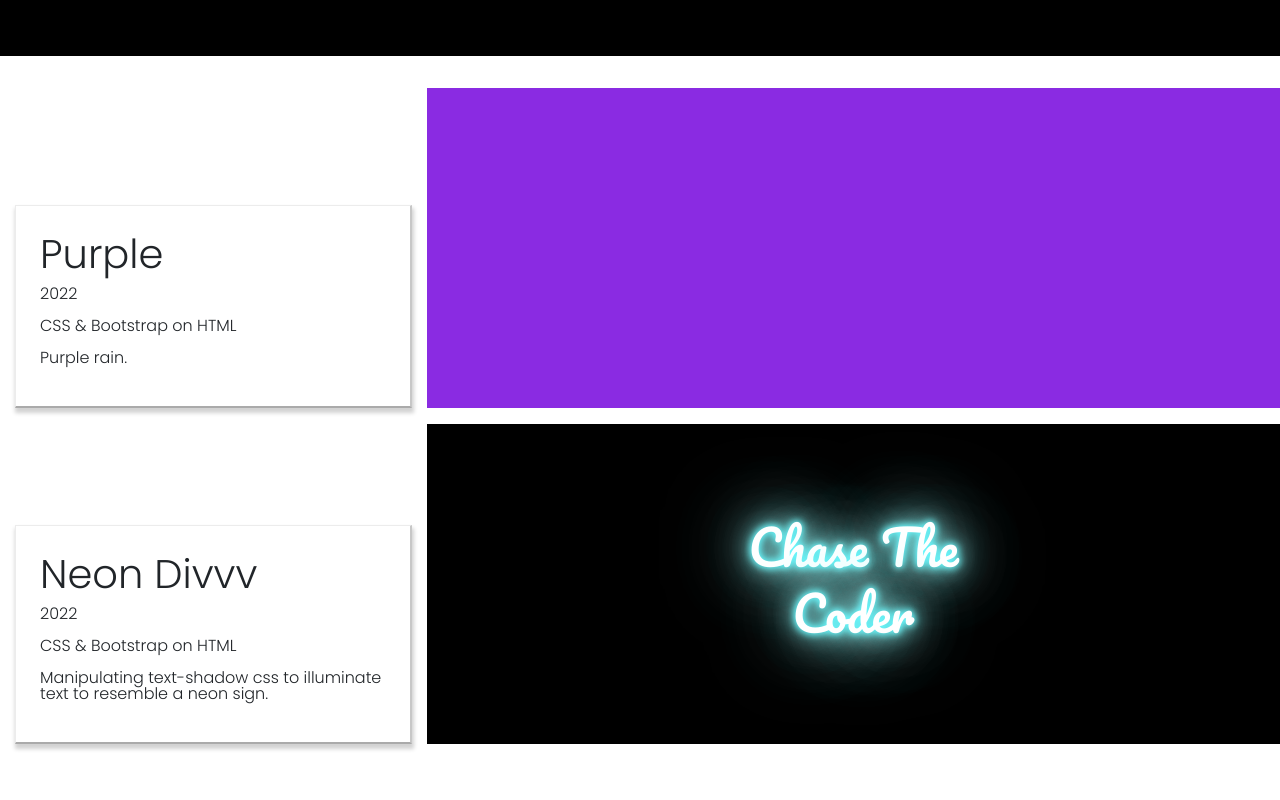
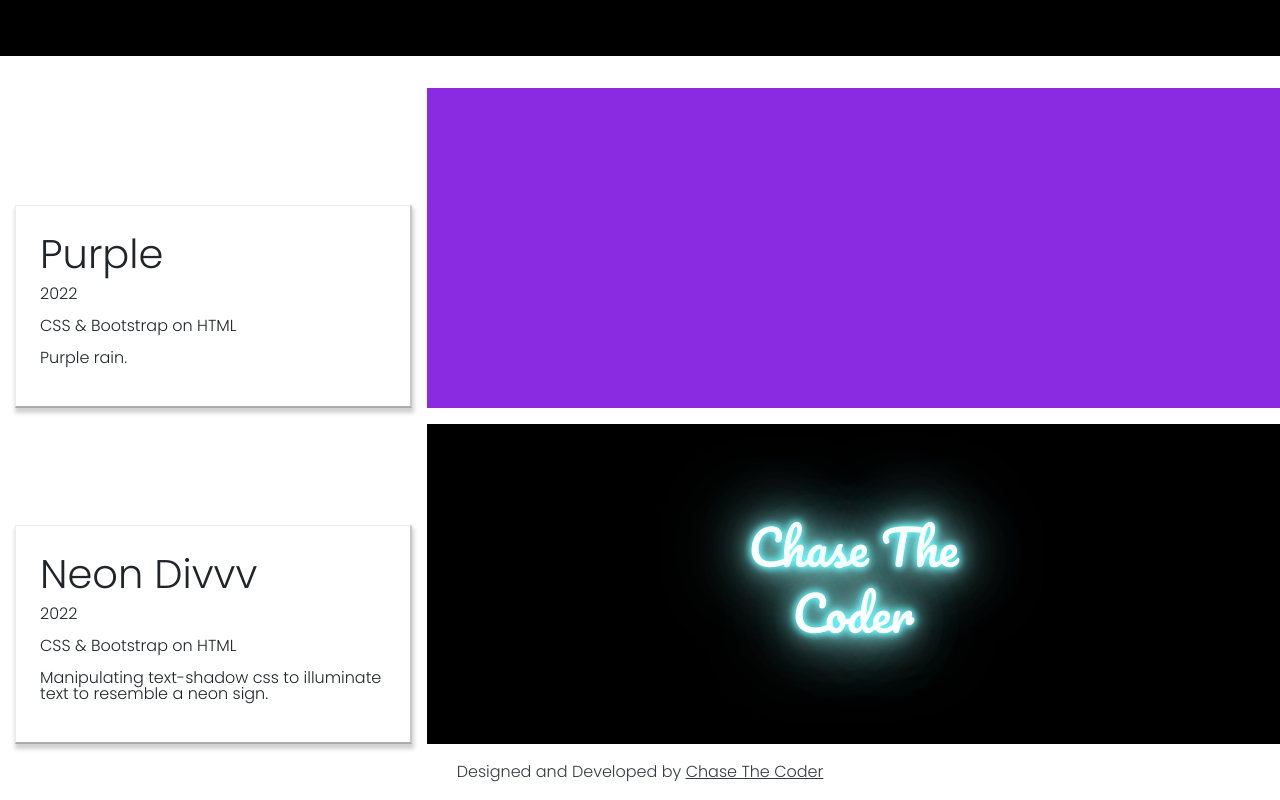
Before and after one commit to ChaseTheCoder/chaseTheDiv, a React (Create React App) app: page / in a window 1280 px wide. Shown: the part 408-1208 px from the top of the page. Before the commit the page ends 1168 px from the top, so only its background shows below. Built offline with nearby package versions, Linux system fonts and the light colour scheme.

Commit message:
feat: add footer

```diff
--- a/src/App.js
+++ b/src/App.js
@@ -1,5 +1,6 @@
 import Nav from './Nav';
 import Header from './Header';
+import Footer from './Footer';
 import One from './TwentyTwentyTwo/One';
 import Two from './TwentyTwentyTwo/Two';
 
@@ -10,6 +11,7 @@ function App() {
       <Header/>
       <Two/>
       <One/>
+      <Footer/>
     </div>
   );
 }
--- /dev/null
+++ b/src/Footer.js
@@ -0,0 +1,12 @@
+import React from 'react';
+import './footer.css';
+
+export default function Footer() {
+  return (
+    <div id="footer">
+      <div className="container text-center">
+        <p className="credit text-dark">Designed and Developed by <a href="https://www.linkedin.com/in/chasethecoder/" to="route" target="_blank" rel="noopener noreferrer" className="text-dark footer-link">Chase The Coder</a></p>
+      </div>
+    </div>
+  );
+}
--- a/src/Nav.js
+++ b/src/Nav.js
@@ -6,13 +6,13 @@ export default function Nav() {
       <nav className="navbar fixed-top navbar-div">
         <ul className="align-items-center h-100">
           <li>
-            <a href="https://chasethecoder.dev/" className="title div-nav-link">Chase The Coder</a>
+            <a href="https://chasethecoder.dev/" className="title div-nav-link" to="route" target="_blank" rel="noopener noreferrer">Chase The Coder</a>
           </li>
           <li>
-            <a href="https://github.com/chaseTheCoder" className="div-nav-link">github</a>
+            <a href="https://github.com/chaseTheCoder" to="route" target="_blank" rel="noopener noreferrer" className="div-nav-link">github</a>
           </li>
           <li>
-            <a href="https://www.linkedin.com/in/chasethecoder/" className="div-nav-link">linkedin</a>
+            <a href="https://www.linkedin.com/in/chasethecoder/" to="route" target="_blank" rel="noopener noreferrer" className="div-nav-link">linkedin</a>
           </li>
         </ul>
     </nav>
--- /dev/null
+++ b/src/footer.css
@@ -0,0 +1,3 @@
+.footer-link {
+  text-decoration: underline;
+}
```
